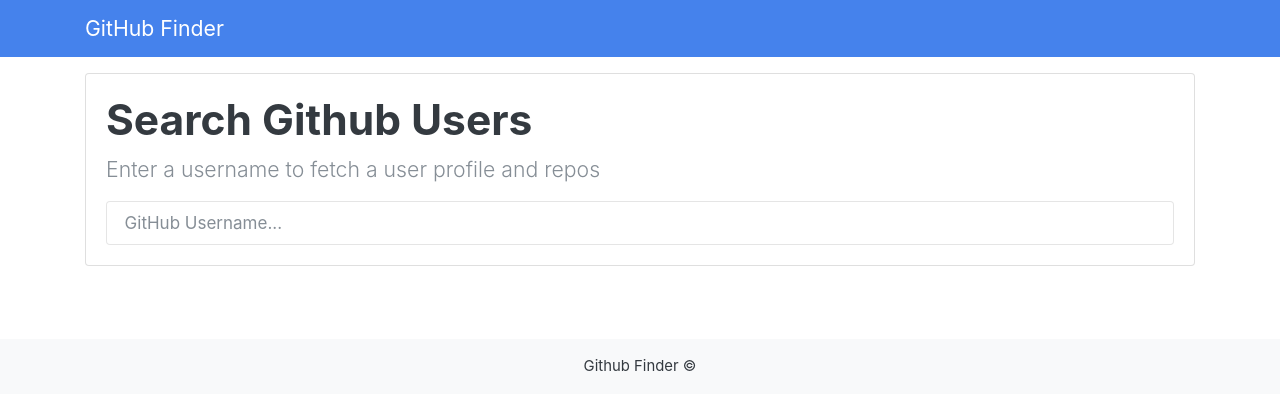
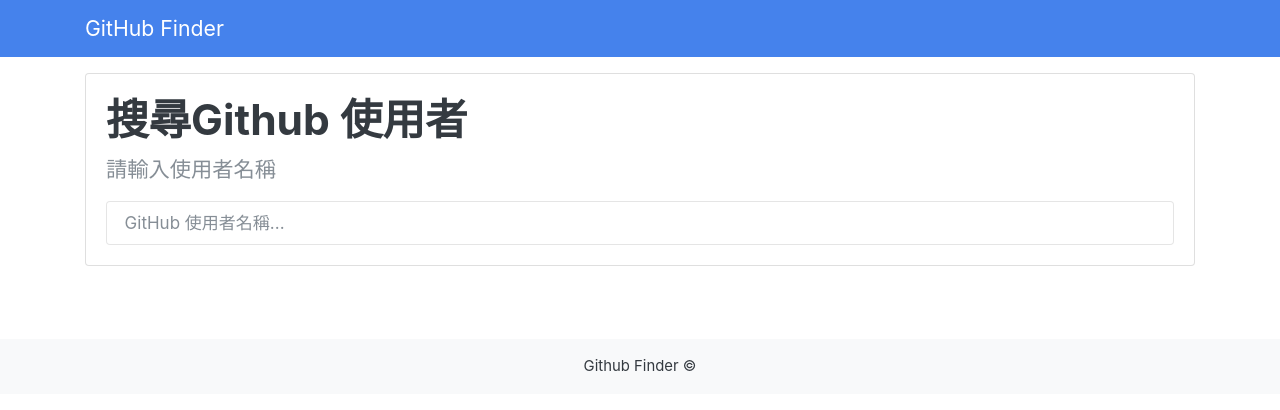
Before and after one commit to amare605/GithubFinder, a plain HTML site: page index.html in a window 1280 px wide. Drawn offline with nearby package versions, Linux system fonts and the light colour scheme.

Commit message:
中文化

```diff
--- a/index.html
+++ b/index.html
@@ -5,7 +5,7 @@
     <meta http-equiv="X-UA-Compatible" content="IE=edge">
     <meta name="viewport" content="width=device-width, initial-scale=1.0">
     <link rel="stylesheet" href="https://bootswatch.com/4/litera/bootstrap.min.css">
-    <title>Github Finder</title>
+    <title>Github 使用者搜尋器</title>
 </head>
 <body>
     <nav class="navbar navbar-dark bg-primary mb-3">
@@ -15,9 +15,9 @@
     </nav>
     <div class="container searchContainer">
         <div class="search card card-body">
-            <h1>Search Github Users</h1>
-            <p class="lead">Enter a username to fetch a user profile and repos </p>
-            <input type="text" id="searchUser" class="form-control" placeholder="GitHub Username...">
+            <h1>搜尋Github 使用者</h1>
+            <p class="lead">請輸入使用者名稱</p>
+            <input type="text" id="searchUser" class="form-control" placeholder="GitHub 使用者名稱...">
         </div>
         <br>
         <div id="profile"></div>
```
